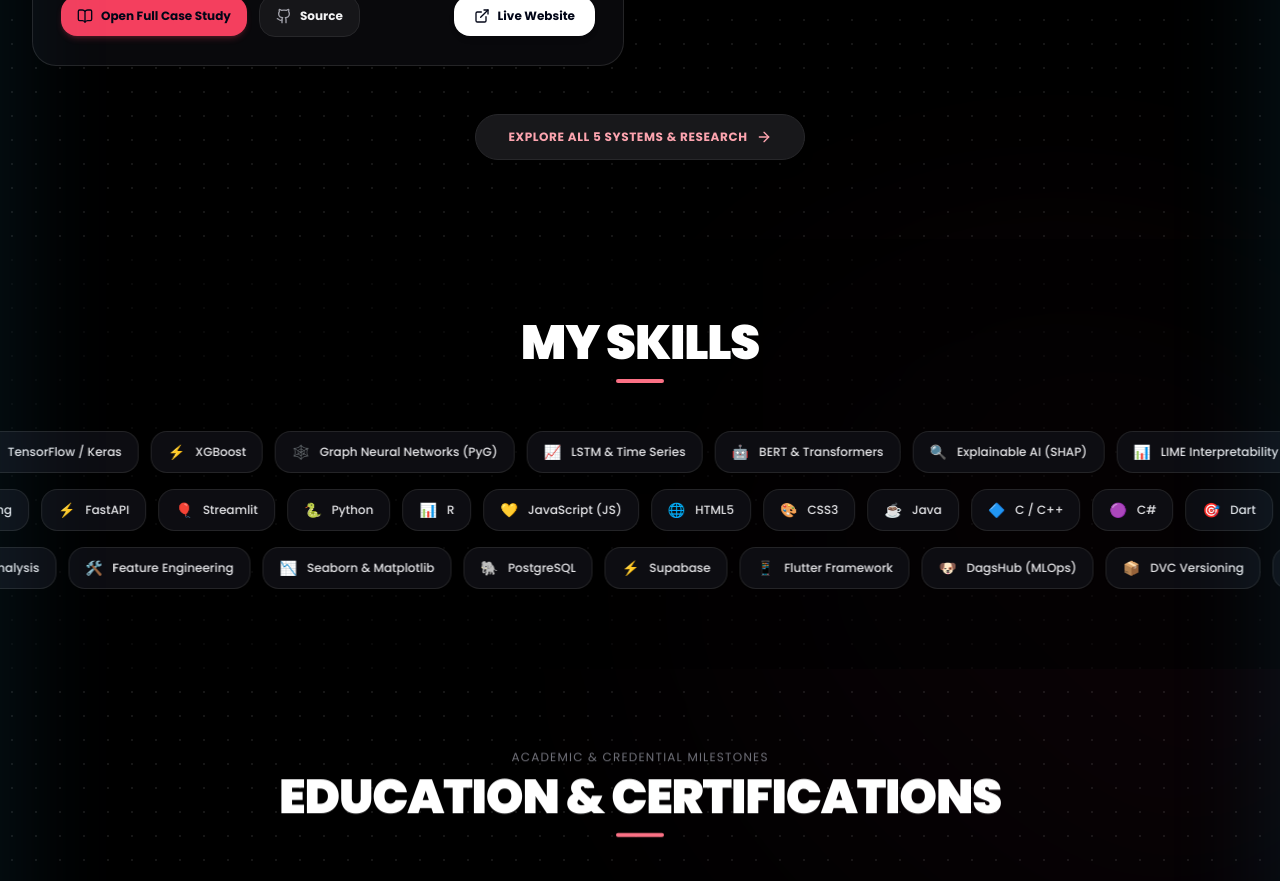
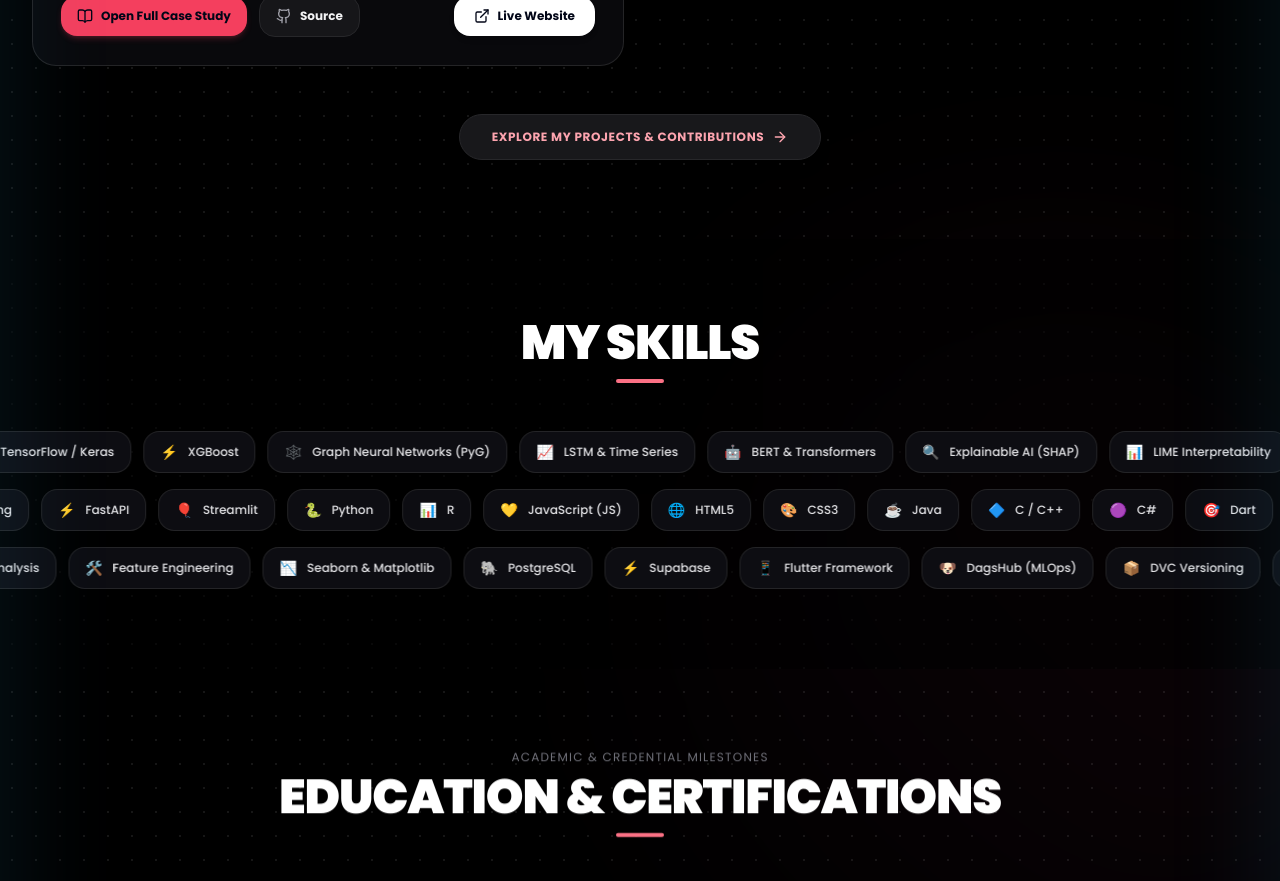
Before and after one commit to sankalpams/My-Portfolio, a React (Vite) app: page / in a window 1280 px wide. Shown: the part 3880-4761 px from the top of the page. Built offline with nearby package versions, Linux system fonts and the light colour scheme.

Commit message:
Update explore button label to Explore My Projects & Contributions

```diff
--- a/src/components/Projects.tsx
+++ b/src/components/Projects.tsx
@@ -294,7 +294,7 @@
             onClick={() => navigate('#/projects')}
             className="inline-flex items-center gap-2 px-8 py-3.5 rounded-full bg-zinc-900 hover:bg-zinc-800 border border-zinc-800 hover:border-rose-500/40 text-xs font-mono text-rose-300 font-bold tracking-wider uppercase transition-all shadow-lg hover:scale-105"
           >
-            <span>EXPLORE ALL 5 SYSTEMS &amp; RESEARCH</span>
+            <span>Explore My Projects &amp; Contributions</span>
             <ArrowRight className="w-4 h-4" />
           </button>
         </div>
```
